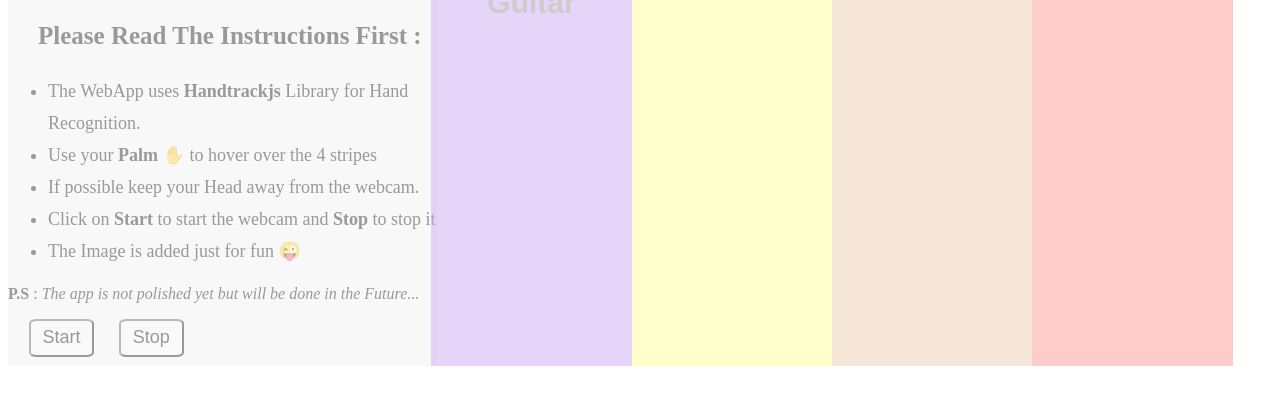
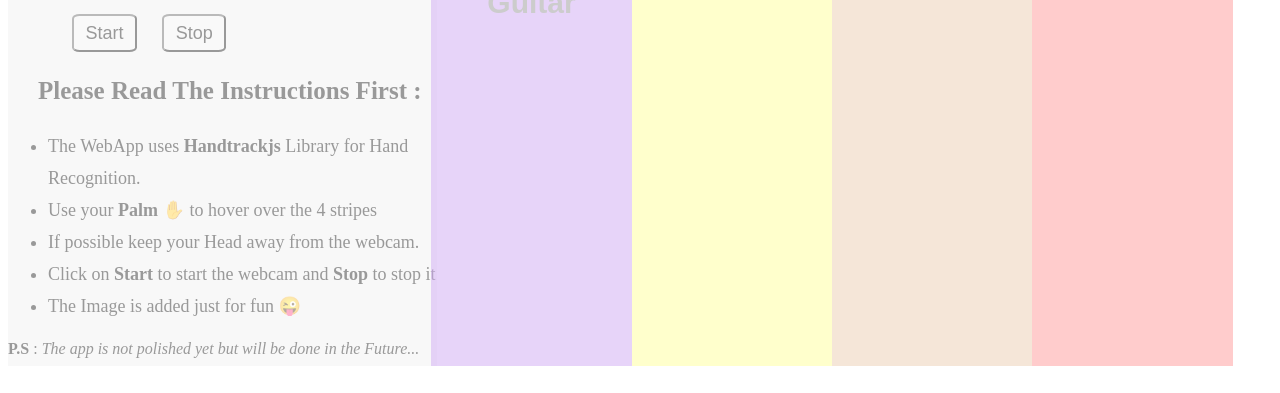
Before and after one commit to hemang11/Handtracking-Music-Player, a plain HTML site: page index.html in a window 1280 px wide. Shown: the part 407-800 px from the top of the page. Drawn offline with Linux system fonts and the light colour scheme; a script that the page names is missing.

Commit message:
final commit

```diff
--- a/index.html
+++ b/index.html
@@ -24,6 +24,8 @@
     <div id='text'>
         <h2 id='title'>Hand Recognition Music Player</h2>
         <img src="./img.png">
+        <button id='start' style="margin-left:15%;">Start</button>
+        <button id='stop'>Stop</button>
         <h3>Please Read The Instructions First :</h3>
         <ul>
             <li>The WebApp uses <strong>Handtrackjs</strong> Library for Hand Recognition.</li>
@@ -33,8 +35,6 @@
             <li>The Image is added just for fun &#128540;</li>
         </ul>
         <p><strong>P.S</strong> : <em>The app is not polished yet but will be done in the Future...</em></p>
-    <button id='start'>Start</button>
-    <button id='stop'>Stop</button>
     </div>
 
     <button class="button button1">Violin</button>
```
